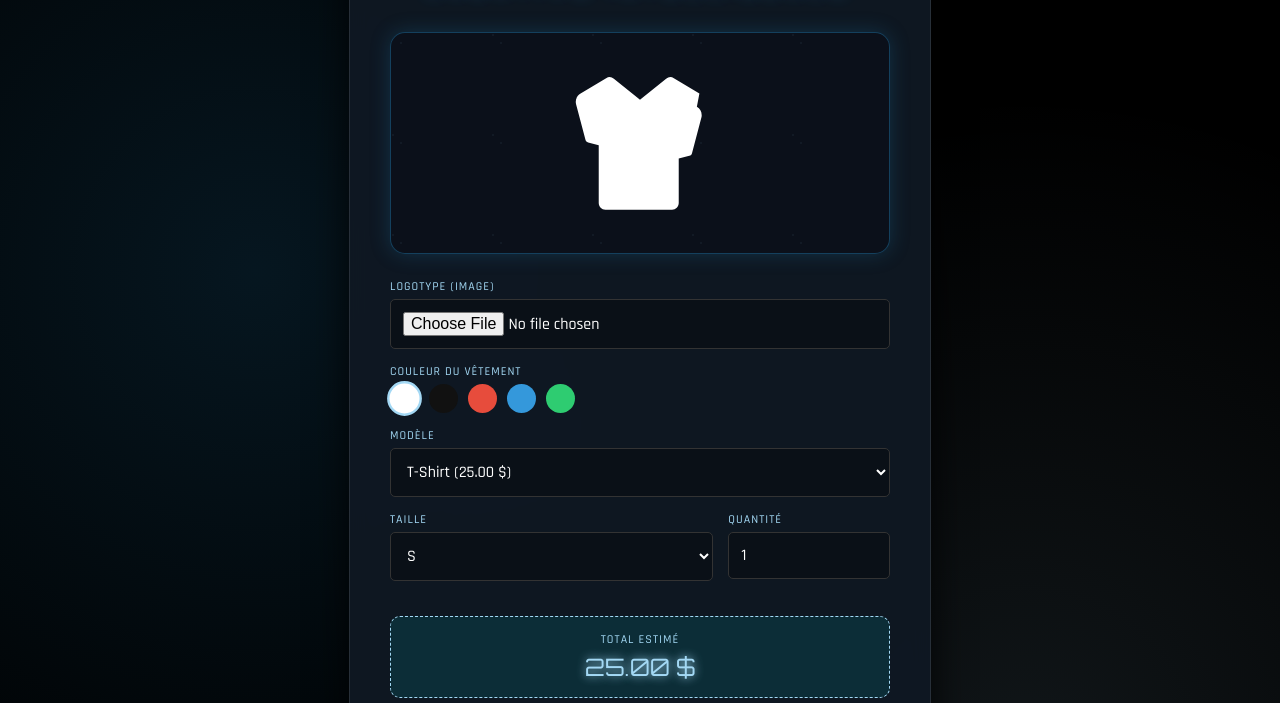
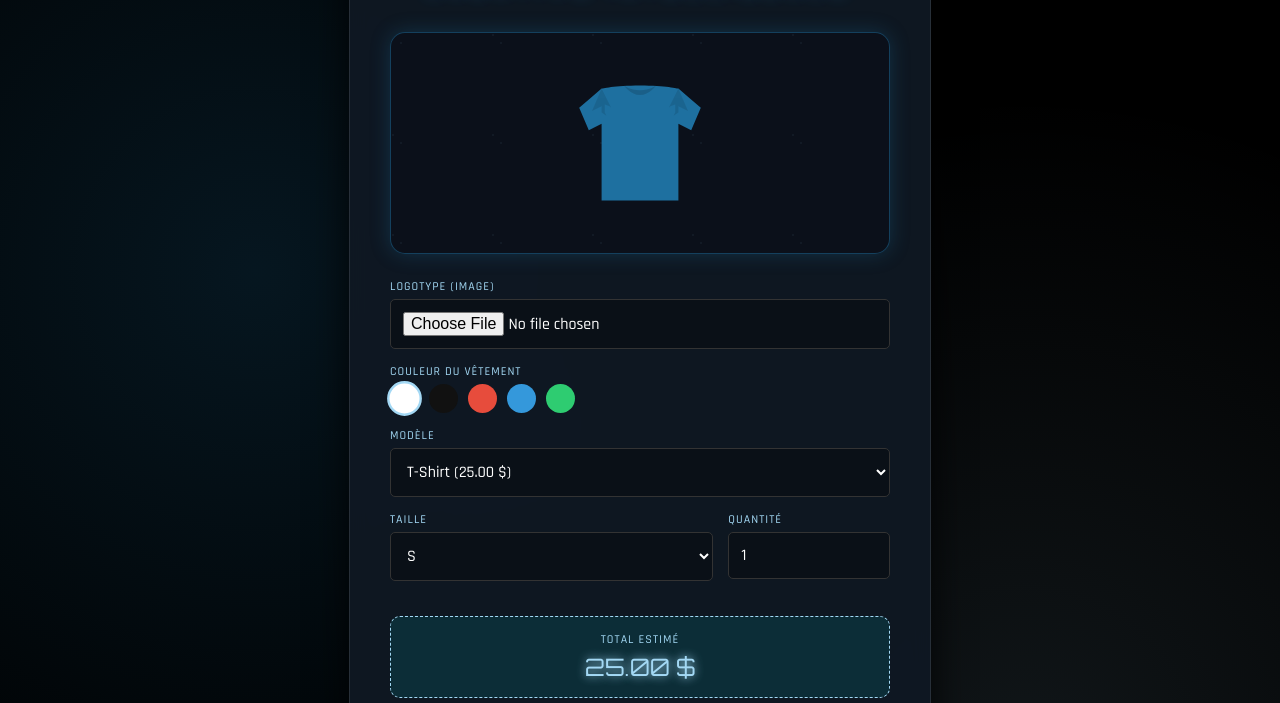
Before and after one commit to Fooutte/tshirtserver, a website: page index.html in a window 1280 px wide. Shown: the part 97-800 px from the top of the page. Drawn offline with Linux system fonts and the light colour scheme; a script that the page names is missing.

Commit message:
Update index.html

```diff
--- a/index.html
+++ b/index.html
@@ -128,7 +128,12 @@
     </div>
 
     <div class="preview-box">
-        <svg id="tshirt-svg" class="tshirt-visual" viewBox="0 0 24 24"><path d="M20.91 4.58l-3.83-2.3a1.002 1.002 0 0 0-1.16.09l-3.92 3.14-3.92-3.14a1.002 1.002 0 0 0-1.16-.09l-3.83 2.3c-.56.33-.84.97-.68 1.6l1.41 5.34c.05.2.2.36.4.41l1.59.41V21c0 .55.45 1 1 1h10c.55 0 1-.45 1-1v-6.66l1.59-.41c.2-.05.35-.21.4-.41l1.41-5.34c.16-.63-.12-1.27-.68-1.6z"/></svg>
+        <svg id="tshirt-svg" class="tshirt-visual" viewBox="0 0 100 100" style="transition: fill 0.4s ease; fill: #1e70a0;">
+    <path d="M26,16 c0,0,8-2,24-2 s24,2,24,2 l14,12 l-6,14 l-8-4 v48 h-48 v-48 l-8,4 l-6-14 z" />
+    <path d="M40,14 c0,0,4,6,10,6 s10-6,10-6 c0,0-4,3-10,3 s-10-3-10-3 z" fill="rgba(0,0,0,0.15)" />
+    <path d="M26,16 l-6,14 l6-3 v4 l3,2 l-1-2 v-5 l3,1 l1,1 z" fill="rgba(0,0,0,0.1)"/>
+    <path d="M74,16 l6,14 l-6-3 v4 l-3,2 l1-2 v-5 l-3,1 l-1,1 z" fill="rgba(0,0,0,0.1)"/>
+</svg>
         <img id="custom-image-preview" src="" style="display:none;">
     </div>
 
```
